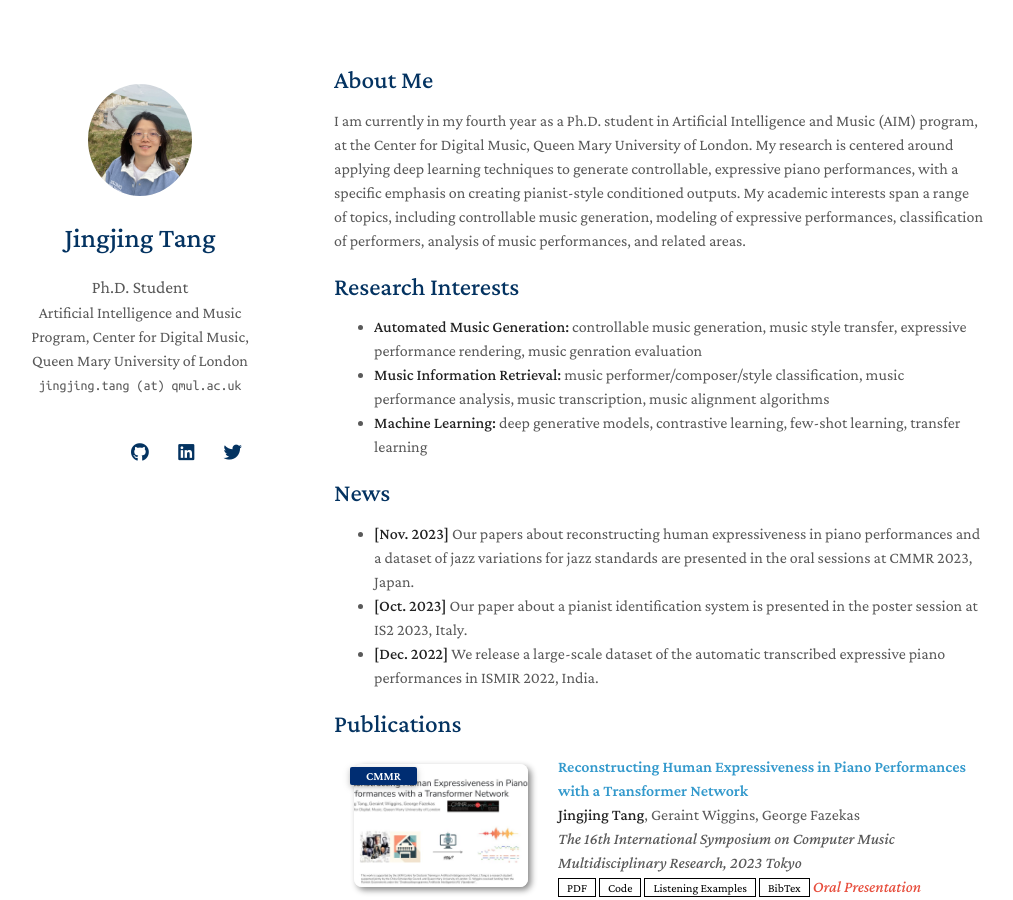
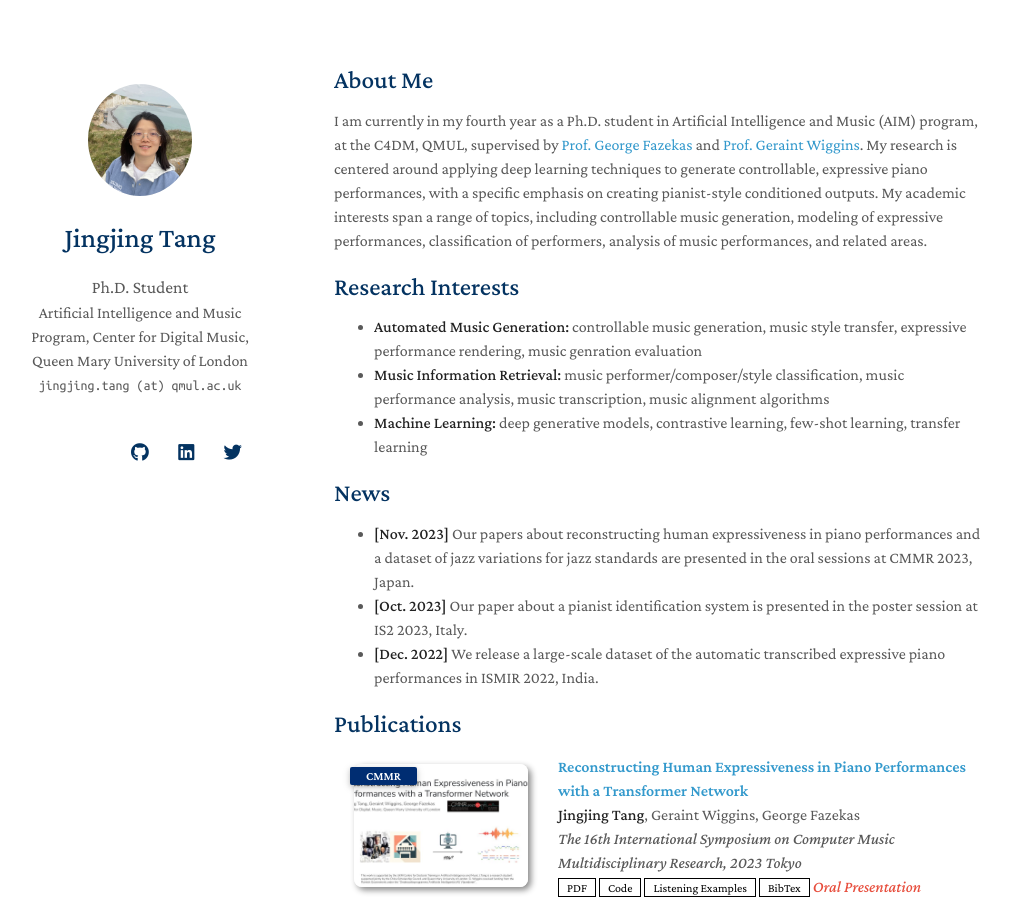
Before and after one commit to tangjjbetsy/ATEPP, a Jekyll site: the page built from index.md, in a window 1280 px wide and 900 px high. Shown: the whole window, without its empty margins (136-1149 px from the left). Built offline with Jekyll 4.4.1, drawn with Linux system fonts in a browser that asks for light colours; nearby versions of some CDN libraries; a style sheet for code colours, icons or effects is not loaded; our own code applies the rules of GitHub Pages for plain Markdown files.

Commit message:
adding supervisors

```diff
--- a/index.md
+++ b/index.md
@@ -4,7 +4,7 @@ layout: homepage
 
 ## About Me
 
-I am currently in my fourth year as a Ph.D. student in Artificial Intelligence and Music (AIM) program, at the Center for Digital Music, Queen Mary University of London. My research is centered around applying deep learning techniques to generate controllable, expressive piano performances, with a specific emphasis on creating pianist-style conditioned outputs. My academic interests span a range of topics, including controllable music generation, modeling of expressive performances, classification of performers, analysis of music performances, and related areas.
+I am currently in my fourth year as a Ph.D. student in Artificial Intelligence and Music (AIM) program, at the C4DM, QMUL, supervised by [Prof. George Fazekas](https://www.eecs.qmul.ac.uk/~gyorgyf/about.html) and [Prof. Geraint Wiggins](https://ai.vub.ac.be/team/geraint-wiggins/). My research is centered around applying deep learning techniques to generate controllable, expressive piano performances, with a specific emphasis on creating pianist-style conditioned outputs. My academic interests span a range of topics, including controllable music generation, modeling of expressive performances, classification of performers, analysis of music performances, and related areas.
 
 ## Research Interests
 
```
